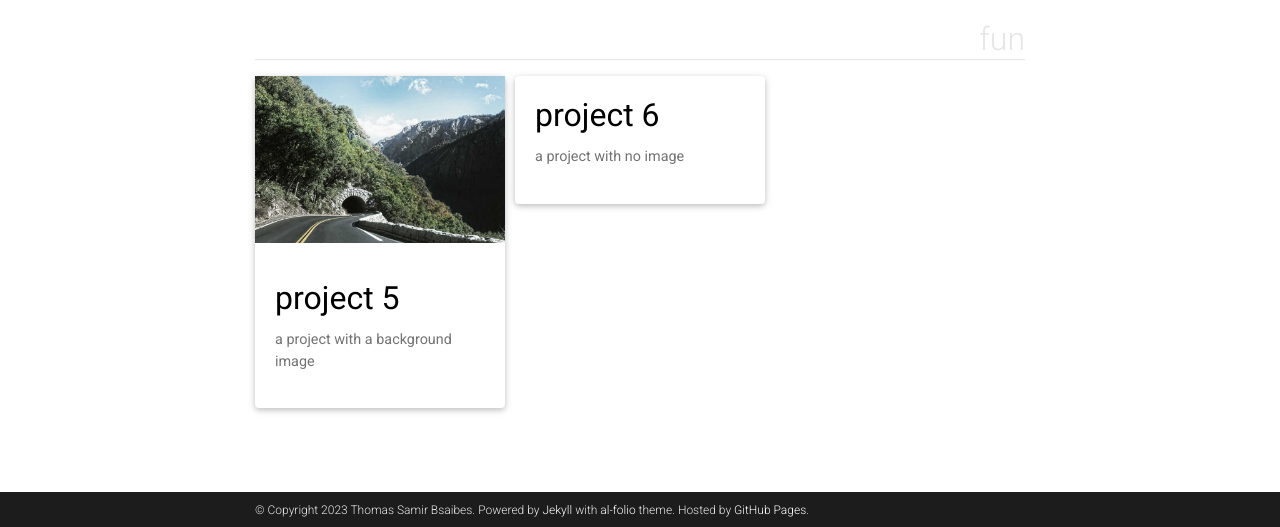
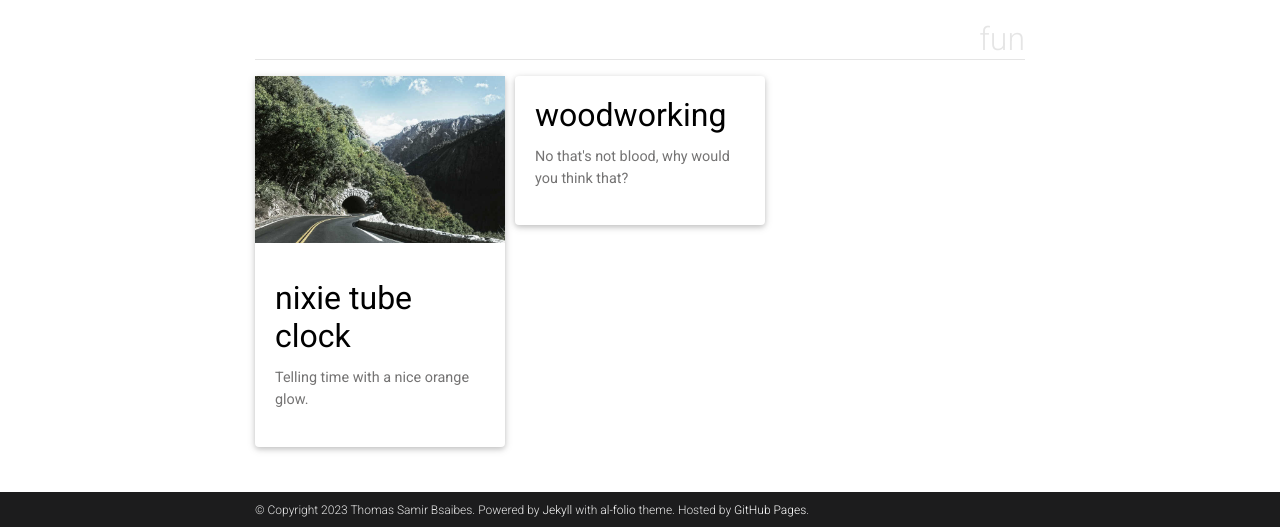
Before and after one commit to BsaibesT/bsaibest.github.io, a Jekyll site: the page built from _pages/projects.md, in a window 1280 px wide and 1373 px high. Shown: the part 846-1373 px from the top of the window. Built offline with Jekyll 4.4.1, drawn with Linux system fonts in a browser that asks for light colours; comment, search, counter and statistics services are not loaded; a style sheet for code colours, icons or effects is not loaded.

Commit message:
Project updates

```diff
--- a/_projects/5_project.md
+++ b/_projects/5_project.md
@@ -1,7 +1,7 @@
 ---
 layout: page
-title: project 5
-description: a project with a background image
+title: Nixie Tube Clock
+description: Telling time with a nice orange glow.
 img: assets/img/1.jpg
 importance: 3
 category: fun
--- a/_projects/6_project.md
+++ b/_projects/6_project.md
@@ -1,7 +1,7 @@
 ---
 layout: page
-title: project 6
-description: a project with no image
+title: Woodworking
+description: No that's not blood, why would you think that?
 img:
 importance: 4
 category: fun
```
